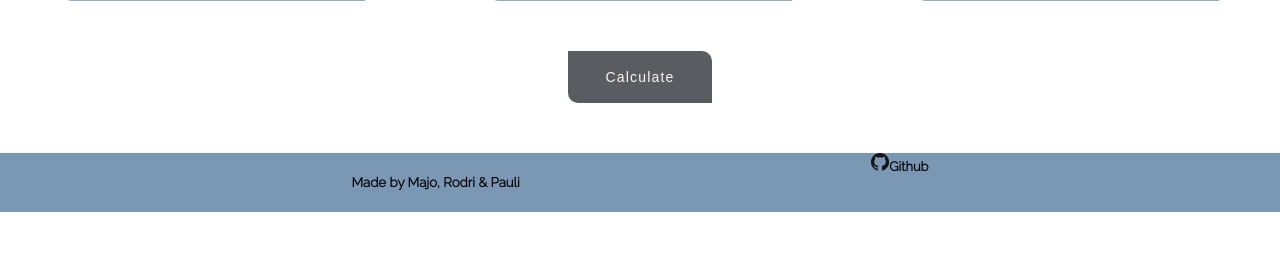
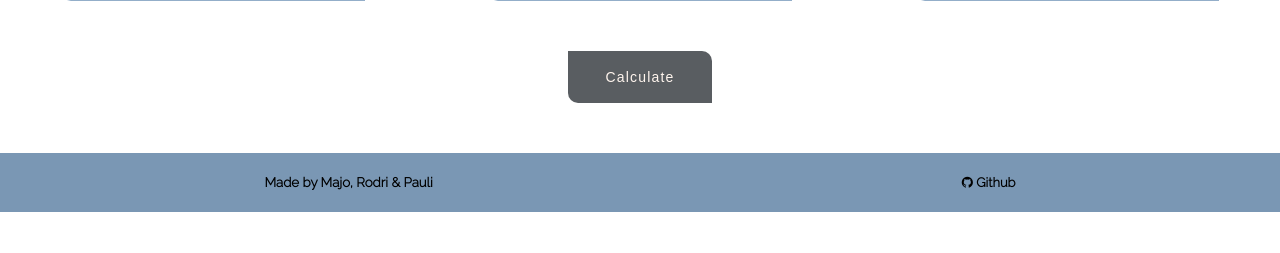
Before and after one commit to rodrigoenzohernandez/dual-pay, a PHP site: page /src/public/index.html in a window 1280 px wide. Shown: the part 377-630 px from the top of the page. Run offline with PHP 8.4, Linux system fonts and the light colour scheme.

Commit message:
add footer

```diff
--- a/src/public/index.html
+++ b/src/public/index.html
@@ -8,6 +8,7 @@
     <link rel="preconnect" href="https://fonts.googleapis.com">
     <link rel="preconnect" href="https://fonts.gstatic.com" crossorigin>
     <link href="https://fonts.googleapis.com/css2?family=Raleway:wght@200;300&display=swap" rel="stylesheet">
+    <link rel="stylesheet" href="https://cdnjs.cloudflare.com/ajax/libs/font-awesome/4.7.0/css/font-awesome.min.css">
     <title>dual-pay</title>
     <link rel="stylesheet" href="style.css">
 </head>
@@ -51,11 +52,12 @@
         </div>
     </section>
     <footer class="dp-footer">
-        <div>
+        <div class="footer-child">
             <h5>Made by Majo, Rodri & Pauli</h1>
         </div>
-        <div>
-            <a class="github" href=""><img class="github-img" src="../public/imgs/GitHub-Mark-32px.png">Github</a>
+        <div class="footer-child">
+
+            <a class="github" href="https://github.com/rodrigoenzohernandez/dual-pay" target="_blank""><i class="fa fa-github"></i> Github</a>
         </div>
     </footer>
     <script src="./app.js"></script>
--- a/src/public/style.css
+++ b/src/public/style.css
@@ -69,8 +69,13 @@ h3 {
 }
 .dp-footer {
     display: flex;
-    justify-content: space-evenly;
+    justify-content: space-around;
     background-color: rgb(122, 151, 180);
+}
+.footer-child {
+    display: flex;
+    justify-content: center;
+    align-items: center;
 }
 .github {
     text-decoration: none;
@@ -108,7 +113,7 @@ h3 {
         display: inline-block;
     }
     .dp-footer {
-
+        display: block;
         text-align: center;
         background-color: rgb(122, 151, 180);
     }
```
